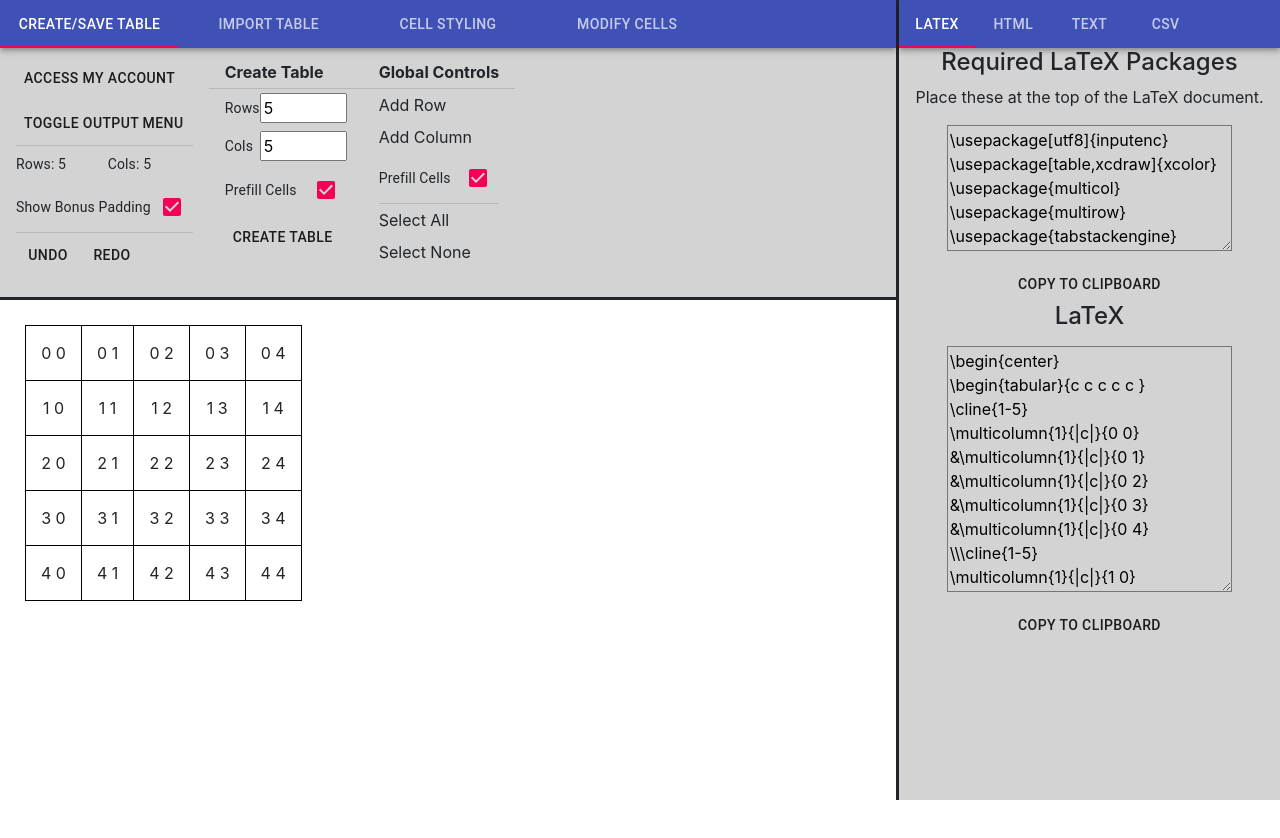
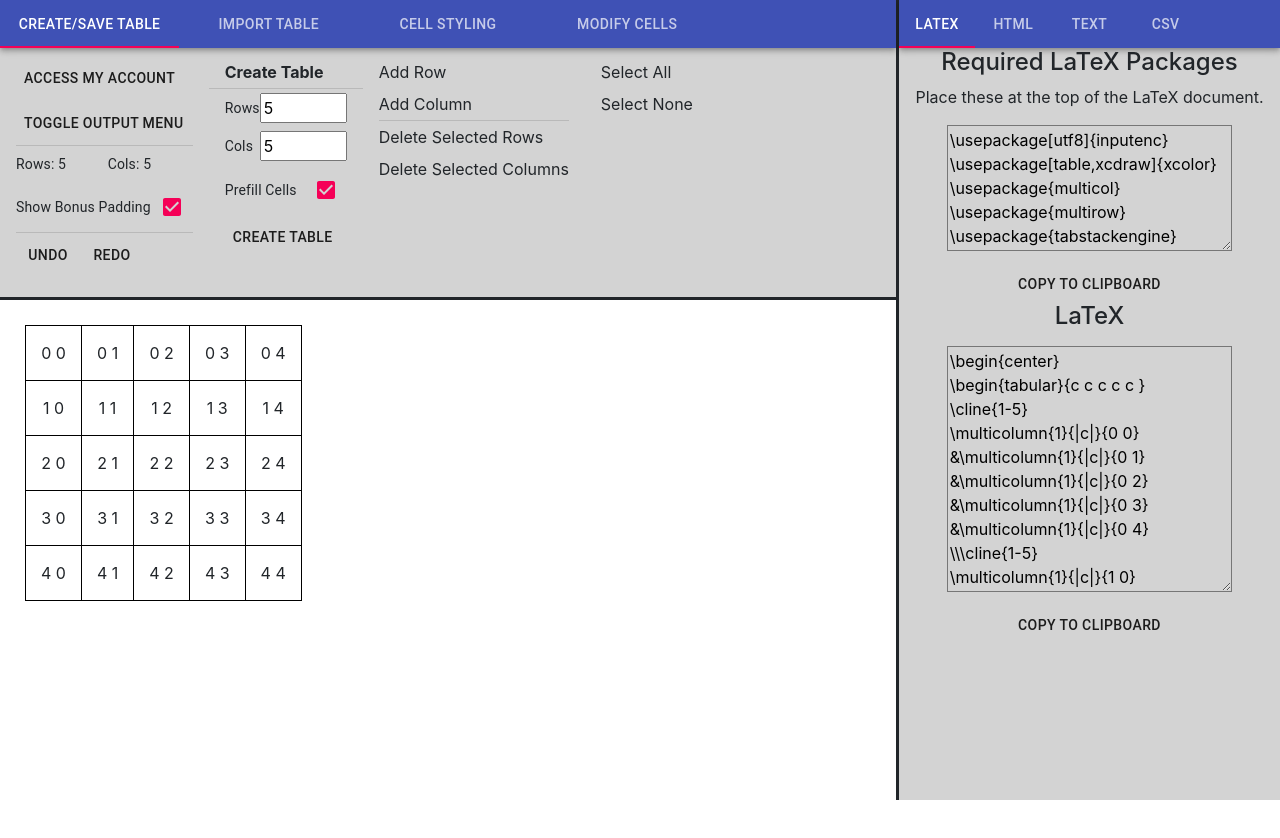
Before and after one commit to JacobMcGuire1/table-converter, a React (Create React App) app in the folder Table-Creator/ClientApp/: page / in a window 1280 px wide. Shown: the top 838 px of the page. Built offline with nearby package versions, Linux system fonts and the light colour scheme.

Commit message:
Menu again

```diff
--- a/Table-Creator/ClientApp/src/components/MyTable.tsx
+++ b/Table-Creator/ClientApp/src/components/MyTable.tsx
@@ -1632,23 +1632,24 @@ class MyTable extends React.Component<Props, TableState> {
 
                         <div className="minimenudiv">
                             <List dense={true}>
-                                <ListItem divider>
-                                    <b>Global Controls</b>
-                                </ListItem>
 
                                 <ListItem id="addrowbutton" button onClick={() => this.addRow()}>Add Row</ListItem>
                                 <ListItem id="addcolbutton" button onClick={() => this.addCol()}>Add Column</ListItem>
-                                <ListItem>
-                                    <ListItemText primary="Prefill Cells"/>
-                                    <Checkbox checked={this.state.prefillcellscheck} onChange={() => this.setState({prefillcellscheck: !this.state.prefillcellscheck})}/>
-                                </ListItem>
 
                                 <Divider component="li" variant="middle" />
+
+                                <ListItem id="deleterowbutton" button onClick={() => this.deleteRowHandler()}>Delete Selected Rows</ListItem>
+                                <ListItem id="deletecolbutton" button onClick={() => this.deleteColHandler()}>Delete Selected Columns</ListItem>
+
+
+                            </List>
+
+                        </div>
+                        <div className="minimenudiv">
+                            <List dense={true}>
                                 <ListItem button onClick={() => this.selectAllCells()}>Select All</ListItem>
                                 <ListItem button onClick={() => this.deselectAllCells()}>Select None</ListItem>
-
                             </List>
-
                         </div>
                     </div>
 
@@ -1801,9 +1802,7 @@ class MyTable extends React.Component<Props, TableState> {
                                     <b>Selected Cell Controls</b>
                                 </ListItem>
 
-                                <ListItem id="deleterowbutton" button onClick={() => this.deleteRowHandler()}>Delete Selected Rows</ListItem>
-                                <ListItem id="deletecolbutton" button onClick={() => this.deleteColHandler()}>Delete Selected Cols</ListItem>
-                                <Divider component="li" variant="middle" />
+
 
 
 
```
